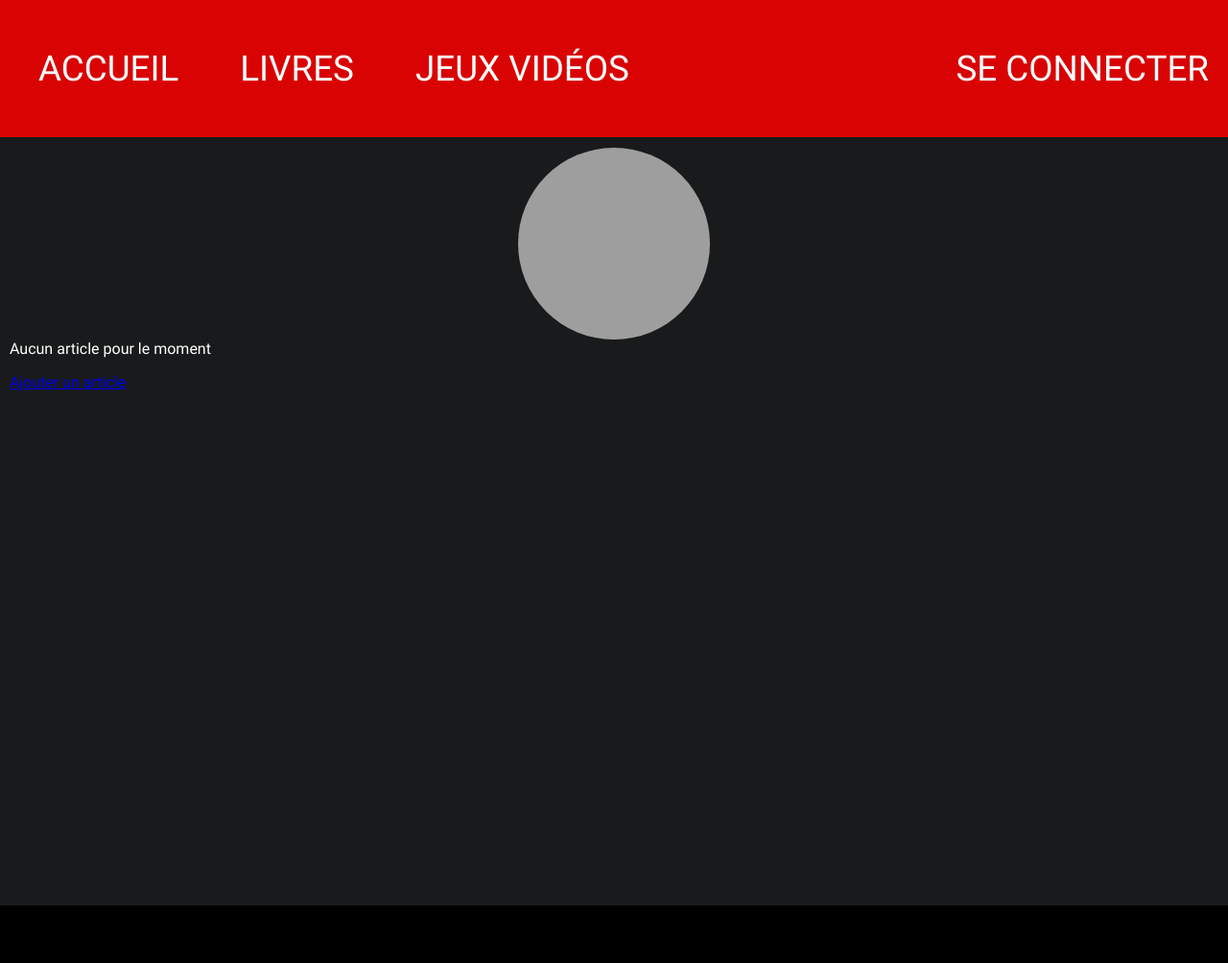
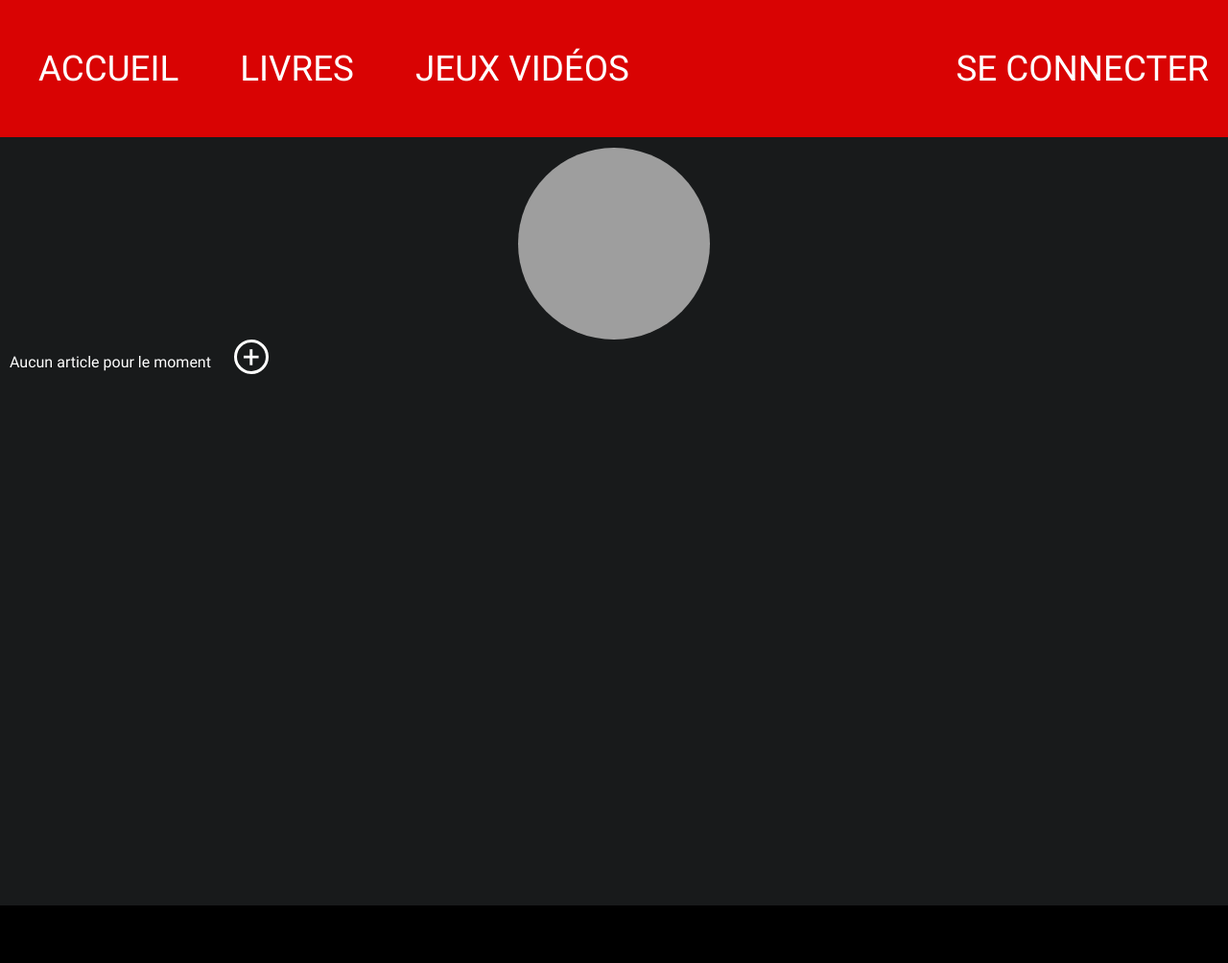
Before and after one commit to CBo9/Project_TradeMark, a PHP site: template view/profile.php in a window 1280 px wide. Shown: the whole page at 96% size. Run offline with PHP 8.4, Linux system fonts and the light colour scheme; the template is opened without the code that fills it, so the values that code supplies are empty; grey boxes are pictures that could not be loaded.

Commit message:
fix picture deletion on item upgrade + new home page

```diff
--- a/controller/ItemController.php
+++ b/controller/ItemController.php
@@ -73,6 +73,8 @@ class ItemController{
 					$filename = $item->getName() . basename($_FILES['picture']['name']);
 					move_uploaded_file($_FILES['picture']['tmp_name'], 'public/img/items/' . $filename);
 					$item->setPicture($filename);
+					$previousPicture = $itemManager->getItemPicture($item->getId());
+					unlink('public/img/items/'.$previousPicture);
 				}else{
 					$error = "La photo fournie est trop volumineuse";
 				}
--- a/public/css/style.css
+++ b/public/css/style.css
@@ -298,17 +298,28 @@ footer {
   #maincontent h1, #maincontent h2 {
     text-decoration: underline; }
 
-#addItemIcon {
-  height: 70px;
-  width: 70px;
-  border-radius: 35px;
+#addNewItem {
+  padding-left: 20px;
+  display: inline-block; }
+  #addNewItem #addItemIcon {
+    height: 30px;
+    width: 30px;
+    border-radius: 1em;
     border: solid 3px white;
     display: inline-block;
     color: white;
     text-align: center;
     text-decoration: none;
-  line-height: 70px;
-  font-size: 4em;
+    line-height: 30px;
+    font-size: 2em;
     transition: 0.3s; }
-  #addItemIcon:hover {
-    transform: rotate(270deg); }
+  #addNewItem #addItemText {
+    opacity: 0;
+    height: 100%;
+    display: inline-block;
+    transition: 0.3s; }
+  #addNewItem:hover #addItemIcon {
+    transform: rotate(270deg) scale(2); }
+  #addNewItem:hover #addItemText {
+    opacity: 1;
+    transform: translateX(20px); }
--- a/public/scss/style.scss
+++ b/public/scss/style.scss
@@ -386,19 +386,37 @@ $updateBtnBgColor:#27a10b;
 	}
 }
 
-#addItemIcon{
-	height:70px;
-	width: 70px;
-	border-radius:35px;
-	border:solid 3px white;
+
+$addIconHeight:30px;
+#addNewItem{
+	padding-left:20px;
 	display: inline-block;
-	color:white;
-	text-align:center;
-	text-decoration: none;
-	line-height:70px;
-	font-size:4em;
-	transition:0.3s;
+	& #addItemIcon{
+		height:$addIconHeight;
+		width: $addIconHeight;
+		border-radius:1em;
+		border:solid 3px white;
+		display: inline-block;
+		color:white;
+		text-align:center;
+		text-decoration: none;
+		line-height:$addIconHeight;
+		font-size:2em;
+		transition:0.3s;
+	}
+	& #addItemText{
+		opacity: 0;
+		height:100%;
+		display: inline-block;
+		transition:0.3s;
+	}
 	&:hover{
-		transform: rotate(270deg);
+		& #addItemIcon{
+			transform: rotate(270deg) scale(2);
+		}
+		& #addItemText{
+			opacity:1;
+			transform: translateX(20px);
+		}
 	}
 }
--- a/view/profile.php
+++ b/view/profile.php
@@ -39,7 +39,12 @@ if(empty($items)){
 	echo 'Aucun article pour le moment';
 }?>
 
-<p><a href="index.php?a=newItem">Ajouter un article</a><p>
+<div id="addNewItem">
+	<a id="addItemIcon" href="index.php?a=newItem">+</a>
+	<span id="addItemText">Ajouter un article</span>
+</div>
+
+
 <?php
 $content = ob_get_clean();
 require_once 'view/mainTemplate.php';
```
Also changed, not shown: view/home.php (+19 -3 lines), public/css/style.min.css. Lines whose indentation alone changed are shown as unchanged.
